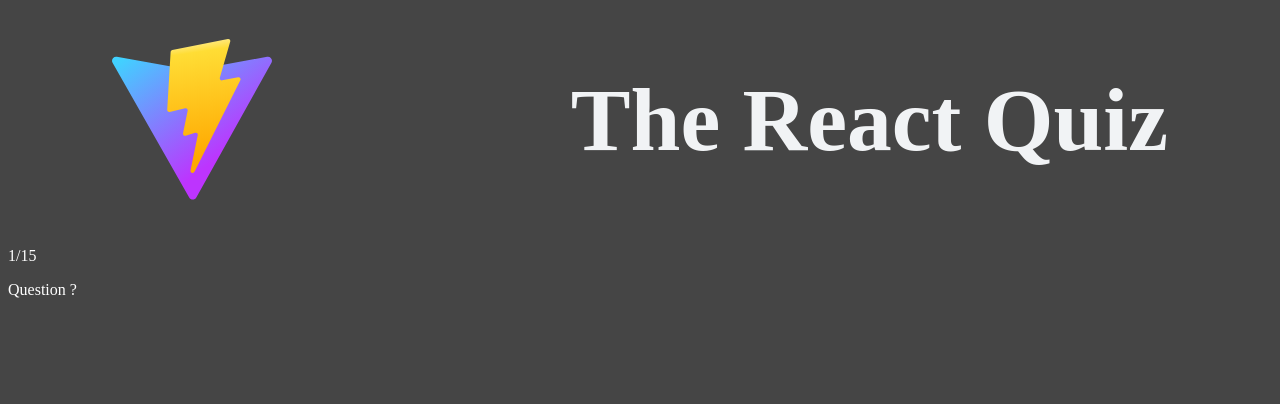
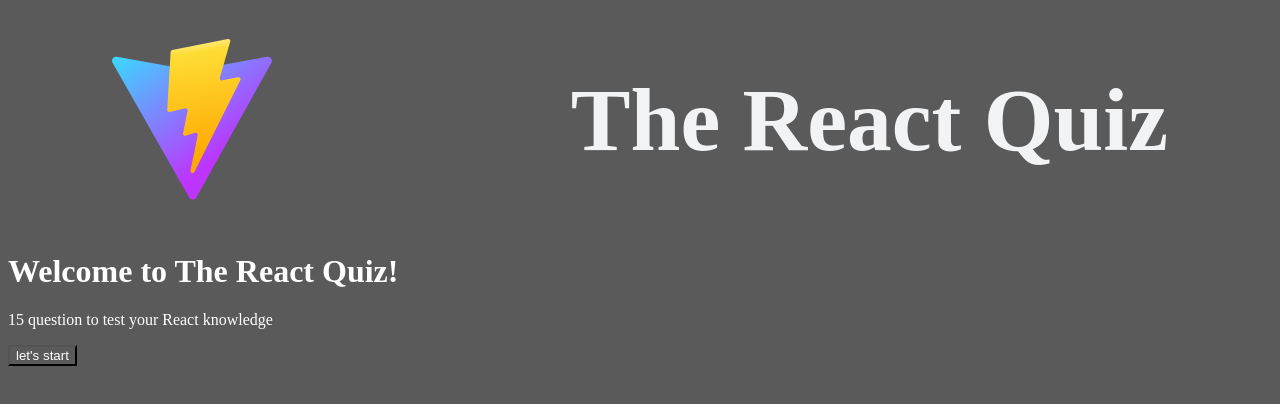
Before and after one commit to SecurityTalent/React-Quiz-App, a React (Vite) app: page / in a window 1280 px wide. Shown: the top 404 px of the page. Built offline with nearby package versions, Linux system fonts and the light colour scheme; data requests are answered from the project's data file; a web font is replaced by a local one.

Commit message:
update code

```diff
--- a/src/App.jsx
+++ b/src/App.jsx
@@ -1,6 +1,10 @@
 import React, { useEffect, useReducer } from 'react'
 import Header from './component/Header'
 import Main from './component/Main'
+import Loader from './component/Loader';
+import Error from './component/Error';
+import StartScreen from './component/StartScreen';
+import Question from './component/Question';
 
 
 const initialState = {
@@ -32,6 +36,7 @@ function reducer(state, action) {
 function App() {
   const [state, dispatch] = useReducer(reducer, initialState)
 
+  const numQuestion = state.questions.length
   useEffect(function () {
     fetch('http://localhost:8080/questions')
       .then(res => res.json()
@@ -45,8 +50,12 @@ function App() {
     <>
       <Header />
       <Main>
-        <p>1/15</p>
-        <p>Question ?</p>
+        {state.status === 'loading' && <Loader/>}
+        {state.status === 'error' && <Error/>}
+        {state.status === 'ready' && <StartScreen numQuestion ={numQuestion}/>}
+        {status === 'active' && <Question />}
+
+
       </Main>
 
 
--- /dev/null
+++ b/src/component/Error.jsx
@@ -0,0 +1,9 @@
+function Error() {
+  return (
+    <p className="error">
+      <span>💥</span> There was an error fecthing questions.
+    </p>
+  );
+}
+
+export default Error;
--- /dev/null
+++ b/src/component/Loader.jsx
@@ -0,0 +1,11 @@
+
+
+
+export default function Loader() {
+  return (
+    <div className="loader-container">
+      <div className="loader"></div>
+      <p>Loading questions...</p>
+    </div>
+  );
+}
--- /dev/null
+++ b/src/component/Question.jsx
@@ -0,0 +1,9 @@
+import React from 'react'
+
+function Question() {
+  return (
+    <div>Question</div>
+  )
+}
+
+export default Question
--- /dev/null
+++ b/src/component/StartScreen.jsx
@@ -0,0 +1,14 @@
+import React from 'react'
+
+function StartScreen({numQuestion}) {
+  return (
+    <>
+        <h1>Welcome to The React Quiz!</h1>
+        <p>{numQuestion} question to test your React knowledge</p>
+        <button>let's start</button>
+
+    </>
+  )
+}
+
+export default StartScreen
--- a/src/index.css
+++ b/src/index.css
@@ -1,4 +1,4 @@
 *{
-    background-color: rgb(69, 69, 69);
+    background-color: rgb(90, 90, 90);
     color: white;
 }
```
